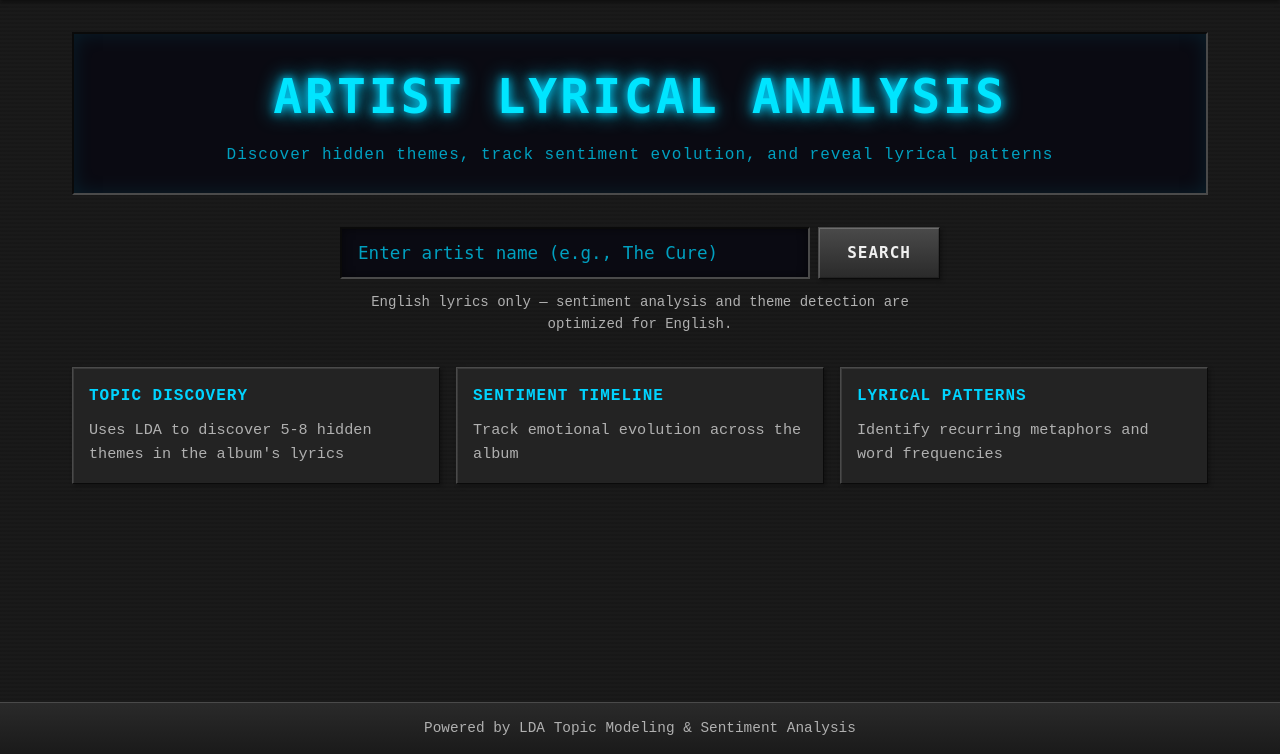
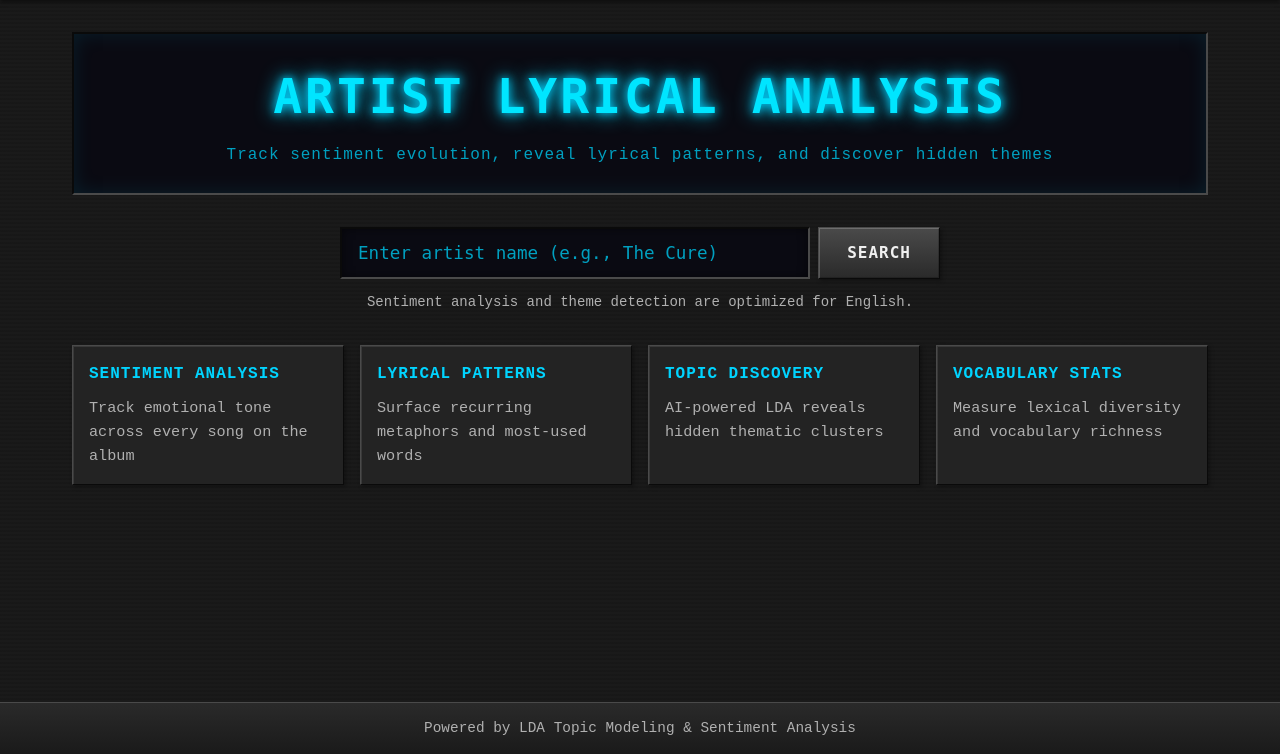
Before and after one commit to ajtran303/artist_analyzer, a Flask app: page / in a window 1280 px wide. Shown: the part 46-800 px from the top of the page. Run offline with Flask 3, Linux system fonts and the light colour scheme; some libraries are stand-ins or nearby versions.

Commit message:
improve ux

```diff
--- a/static/results.js
+++ b/static/results.js
@@ -232,9 +232,6 @@ document.addEventListener("DOMContentLoaded", function () {
                         <span class="topic-name">${
                           topic.name || `Topic ${index + 1}`
                         }</span>
-                        <span class="topic-weight">${(
-                          (topic.weight || 0) * 100
-                        ).toFixed(1)}%</span>
                     </div>
                     <div class="topic-keywords">${keywords}</div>
                 </div>
--- a/static/style.css
+++ b/static/style.css
@@ -10,7 +10,8 @@
   box-sizing: border-box;
 }
 
-html, body {
+html,
+body {
   overflow-x: hidden;
 }
 
@@ -318,9 +319,15 @@ body {
   margin-top: 2rem;
 }
 
-@media (min-width: 768px) {
+@media (min-width: 480px) {
   .features {
-    grid-template-columns: repeat(3, 1fr);
+    grid-template-columns: repeat(2, 1fr);
+  }
+}
+
+@media (min-width: 900px) {
+  .features {
+    grid-template-columns: repeat(4, 1fr);
   }
 }
 
@@ -950,6 +957,30 @@ body {
   overflow: hidden;
 }
 
+/* Summary Card - Intro/Overview */
+.summary-card {
+  background: var(--lcd-bg);
+  border-left: 3px solid var(--accent-primary);
+  padding: 1rem 1.25rem;
+}
+
+.summary-content p {
+  color: var(--lcd-text-dim);
+  font-size: 0.95rem;
+  line-height: 1.7;
+  margin: 0;
+}
+
+@media (min-width: 768px) {
+  .summary-card {
+    padding: 1.25rem 1.5rem;
+  }
+
+  .summary-content p {
+    font-size: 1rem;
+  }
+}
+
 .result-card h2 {
   font-size: 1.05rem;
   text-transform: uppercase;
@@ -1266,15 +1297,10 @@ body {
 }
 
 .topic-name {
-  color: var(--accent-primary);
+  color: var(--accent-secondary);
   font-size: 1rem;
   text-transform: uppercase;
   letter-spacing: 1px;
-}
-
-.topic-weight {
-  color: var(--accent-secondary);
-  font-size: 0.95rem;
   font-weight: bold;
 }
 
--- a/templates/index.html
+++ b/templates/index.html
@@ -3,8 +3,8 @@ endblock %} {% block content %}
 <div class="hero">
   <h1>Artist Lyrical Analysis</h1>
   <p class="subtitle">
-    Discover hidden themes, track sentiment evolution, and reveal lyrical
-    patterns
+    Track sentiment evolution, reveal lyrical patterns, and discover hidden
+    themes
   </p>
 </div>
 
@@ -29,8 +29,7 @@ endblock %} {% block content %}
       </button>
     </div>
     <p class="language-notice">
-      English lyrics only — sentiment analysis and theme detection are optimized
-      for English.
+      Sentiment analysis and theme detection are optimized for English.
     </p>
   </form>
 
@@ -46,7 +45,10 @@ endblock %} {% block content %}
     </div>
     <div class="progress-bar-container">
       <div class="progress-bar">
-        <div id="album-progress-fill" class="progress-fill progress-indeterminate"></div>
+        <div
+          id="album-progress-fill"
+          class="progress-fill progress-indeterminate"
+        ></div>
       </div>
     </div>
     <p id="loading-status" class="loading-status">Searching for artist...</p>
@@ -68,16 +70,20 @@ endblock %} {% block content %}
 
 <div class="features">
   <div class="feature-card">
-    <h3>Topic Discovery</h3>
-    <p>Uses LDA to discover 5-8 hidden themes in the album's lyrics</p>
-  </div>
-  <div class="feature-card">
-    <h3>Sentiment Timeline</h3>
-    <p>Track emotional evolution across the album</p>
+    <h3>Sentiment Analysis</h3>
+    <p>Track emotional tone across every song on the album</p>
   </div>
   <div class="feature-card">
     <h3>Lyrical Patterns</h3>
-    <p>Identify recurring metaphors and word frequencies</p>
+    <p>Surface recurring metaphors and most-used words</p>
+  </div>
+  <div class="feature-card">
+    <h3>Topic Discovery</h3>
+    <p>AI-powered LDA reveals hidden thematic clusters</p>
+  </div>
+  <div class="feature-card">
+    <h3>Vocabulary Stats</h3>
+    <p>Measure lexical diversity and vocabulary richness</p>
   </div>
 </div>
 {% endblock %} {% block scripts %}
```
Also changed, not shown: templates/results.html (+7 -0 lines).
